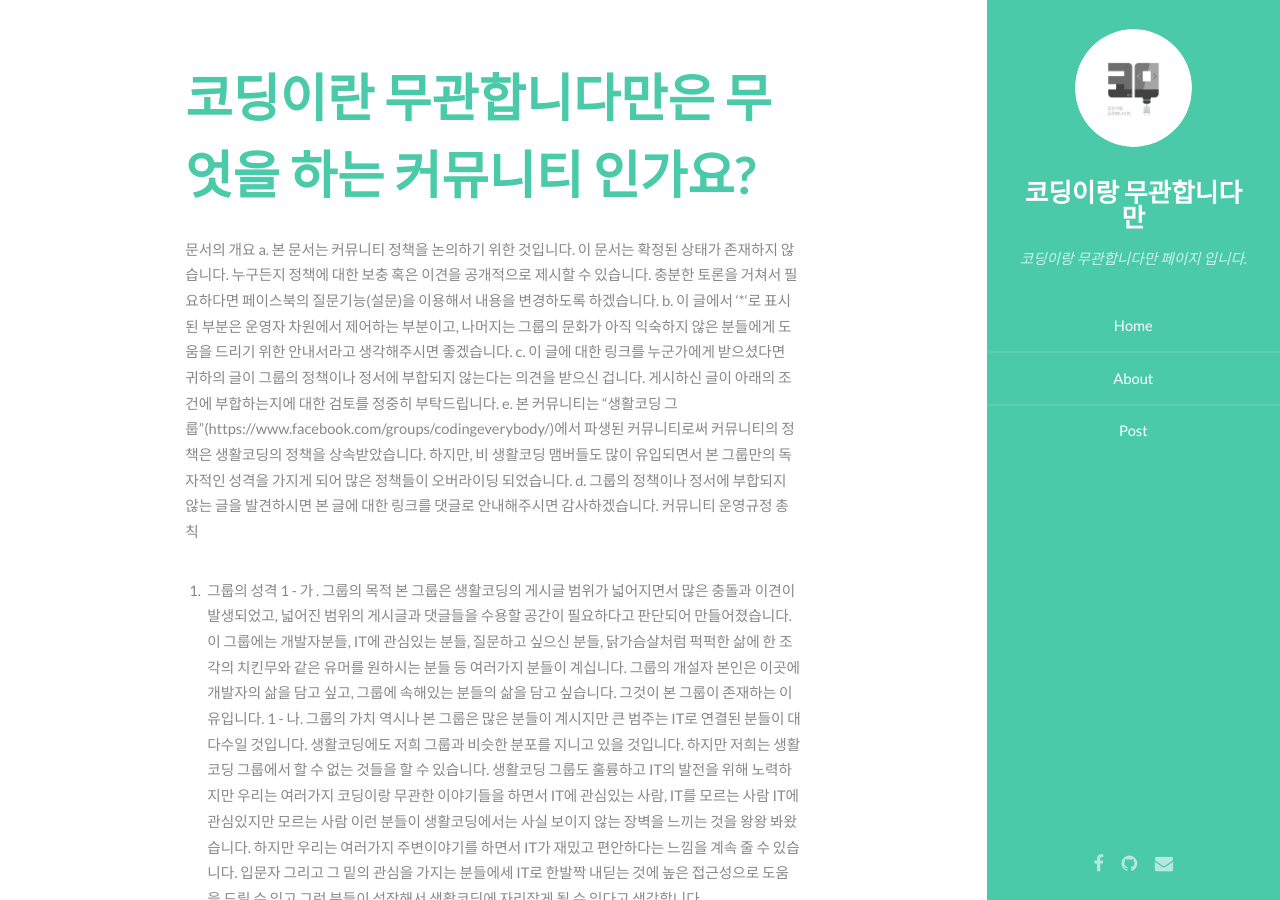
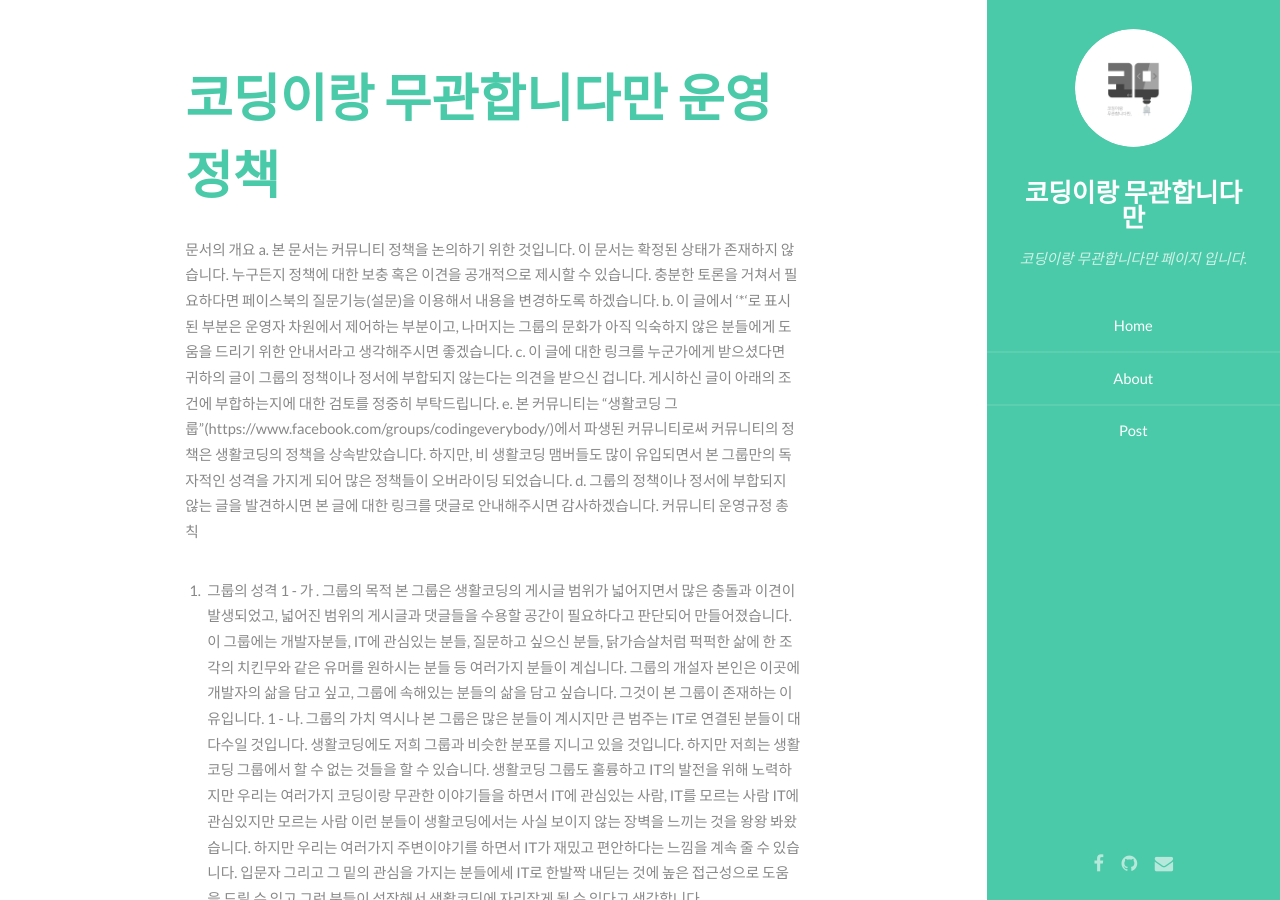
Before and after one commit to SeongJuMoon/test, a Jekyll site: the page built from about/policy.md, in a window 1280 px wide and 900 px high. Built offline with Jekyll 4.4.1, drawn with Linux system fonts in a browser that asks for light colours; comment, search, counter and statistics services are not loaded.

Commit message:
layout chanage

```diff
--- /dev/null
+++ b/_layouts/section.html
@@ -0,0 +1,24 @@
+---
+layout: default
+---
+<section>
+    <div class="container">
+        <header class="major">
+            <h2>{{ page.title }}</h2>
+                <p class="post-meta">{{ page.date | date: "%b %-d, %Y" }}{% if page.author %} • {{ page.author }}{% endif %}{% if page.meta %} • {{ page.meta }}{% endif %}</p>
+        </header>
+
+        <section class="post-content">
+            {{ content }}
+        </section>
+
+        <footer>
+            {% if page.previous %}
+            <a href="{{ page.previous.url }}" class="float-left">&larr; Previous post</a> {% endif %}
+            {% if page.next %}
+            <a href="{{ page.next.url }}" class="float-right">Next post &rarr;</a> {% endif %}
+        </footer>
+
+    </div>
+
+</section>
--- a/about/policy.md
+++ b/about/policy.md
@@ -1,6 +1,6 @@
 ---
-title: 코딩이란 무관합니다만은 무엇을 하는 커뮤니티 인가요?
-layout: post
+title: 코딩이랑 무관합니다만 운영정책
+layout: section
 ---
 
 문서의 개요
```
Also changed, not shown: about/index.md (+1 -1 lines).
